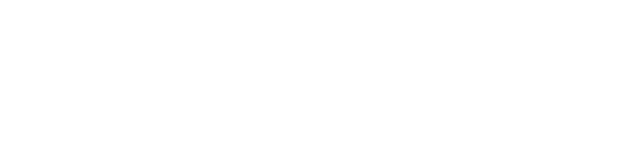
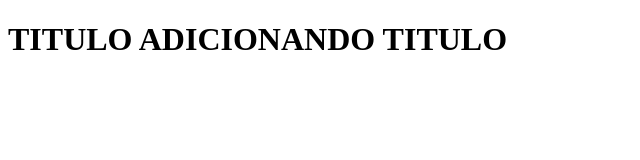
Before and after one commit to profmiqueias/Pedro-Lucas-Saraiva, a plain HTML site: page index.html in a window 1280 px wide. Shown: the whole page, without its empty margins (0-640 px from the left). Drawn offline with Linux system fonts and the light colour scheme.

Commit message:
adicionando feature

```diff
--- a/index.html
+++ b/index.html
@@ -6,6 +6,6 @@
     <title>Document</title>
 </head>
 <body>
-
+    <h1>TITULO ADICIONANDO TITULO</h1>
 </body>
 </html>
```
